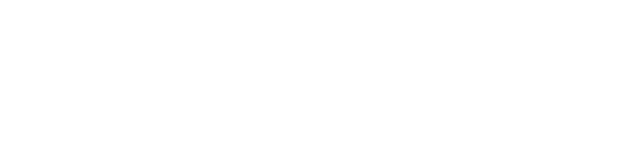
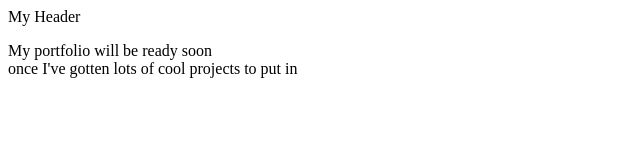
Before and after one commit to Zakari99/example-portfolio, a plain HTML site: page index.html in a window 1280 px wide. Shown: the whole page, without its empty margins (0-640 px from the left). Drawn offline with Linux system fonts and the light colour scheme.

Commit message:
added a p element

```diff
--- a/index.html
+++ b/index.html
@@ -4,5 +4,11 @@
     <meta name="viewport" content="width=device-width, initial-scale=1.0" />
     <title>example portfolio</title>
   </head>
-  <body></body>
+  <body>
+    <header>My Header</header>
+    <p>
+      My portfolio will be ready soon <br />once I've gotten lots of cool
+      projects to put in
+    </p>
+  </body>
 </html>
```
